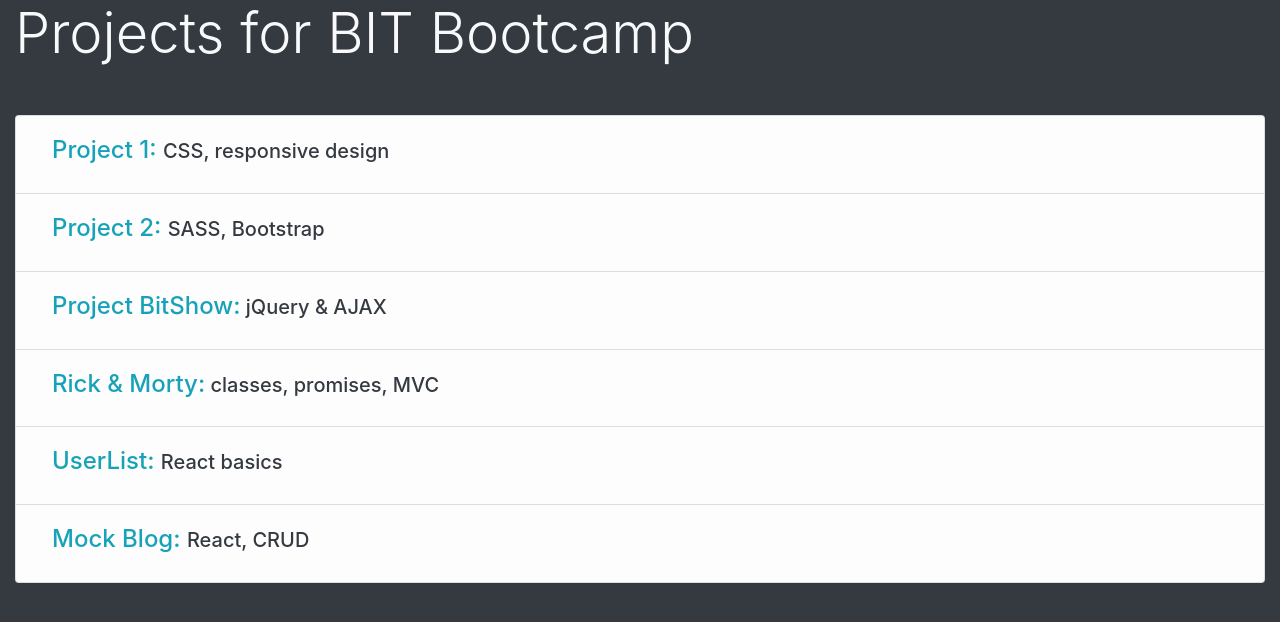
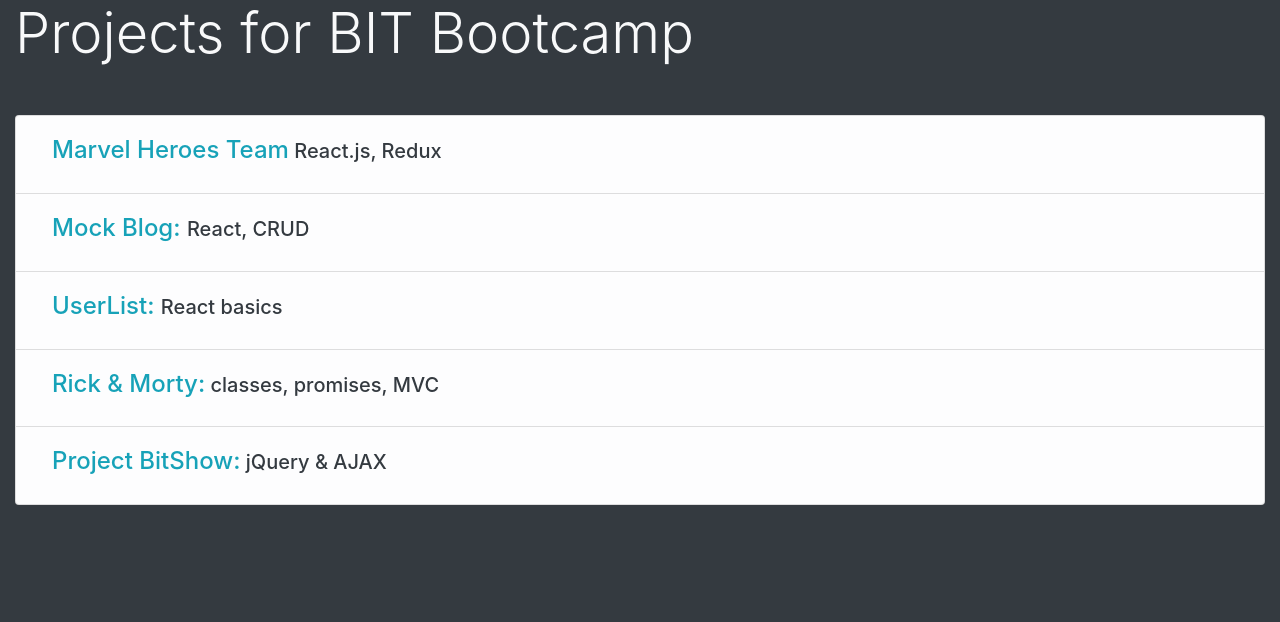
Before and after one commit to Sonya-M/Sonya-M.github.io, a plain HTML site: page index.html in a window 1280 px wide. Drawn offline with nearby package versions, Linux system fonts and the light colour scheme.

Commit message:
added marvel heroes, removed oldest projects

```diff
--- a/index.html
+++ b/index.html
@@ -24,11 +24,11 @@
           >
             <a
               class="nav-link h5 text-dark fw-lighter"
-              href="./CSS_project1/index.html"
+              href="https://sonya-m-marvel.netlify.app/"
               target="_blank"
               rel="noreferrer"
-              ><span class="h4 text-info"> Project 1: </span>CSS, responsive
-              design</a
+              ><span class="h4 text-info">Marvel Heroes Team</span> React.js,
+              Redux</a
             >
           </li>
           <li
@@ -36,10 +36,10 @@
           >
             <a
               class="nav-link h5 text-dark fw-lighter"
-              href="./Bootstrap_project1/index.html"
+              href="https://sonya-m.github.io/blog-spa/"
               target="_blank"
               rel="noreferrer"
-              ><span class="h4 text-info">Project 2: </span>SASS, Bootstrap</a
+              ><span class="h4 text-info">Mock Blog: </span>React, CRUD</a
             >
           </li>
           <li
@@ -47,11 +47,10 @@
           >
             <a
               class="nav-link h5 text-dark fw-lighter"
-              href="./Project_BitShow/index.html"
+              href="https://sonya-m.github.io/user-list-v2"
               target="_blank"
               rel="noreferrer"
-              ><span class="h4 text-info">Project BitShow:</span> jQuery &
-              AJAX</a
+              ><span class="h4 text-info">UserList: </span> React basics</a
             >
           </li>
           <li
@@ -71,21 +70,11 @@
           >
             <a
               class="nav-link h5 text-dark fw-lighter"
-              href="https://sonya-m.github.io/user-list-v2"
+              href="./Project_BitShow/index.html"
               target="_blank"
               rel="noreferrer"
-              ><span class="h4 text-info">UserList: </span> React basics</a
-            >
-          </li>
-          <li
-            class="list-group-item list-group-item-action list-group-item-light"
-          >
-            <a
-              class="nav-link h5 text-dark fw-lighter"
-              href="https://sonya-m.github.io/blog-spa/"
-              target="_blank"
-              rel="noreferrer"
-              ><span class="h4 text-info">Mock Blog: </span>React, CRUD</a
+              ><span class="h4 text-info">Project BitShow:</span> jQuery &
+              AJAX</a
             >
           </li>
         </ul>
```
